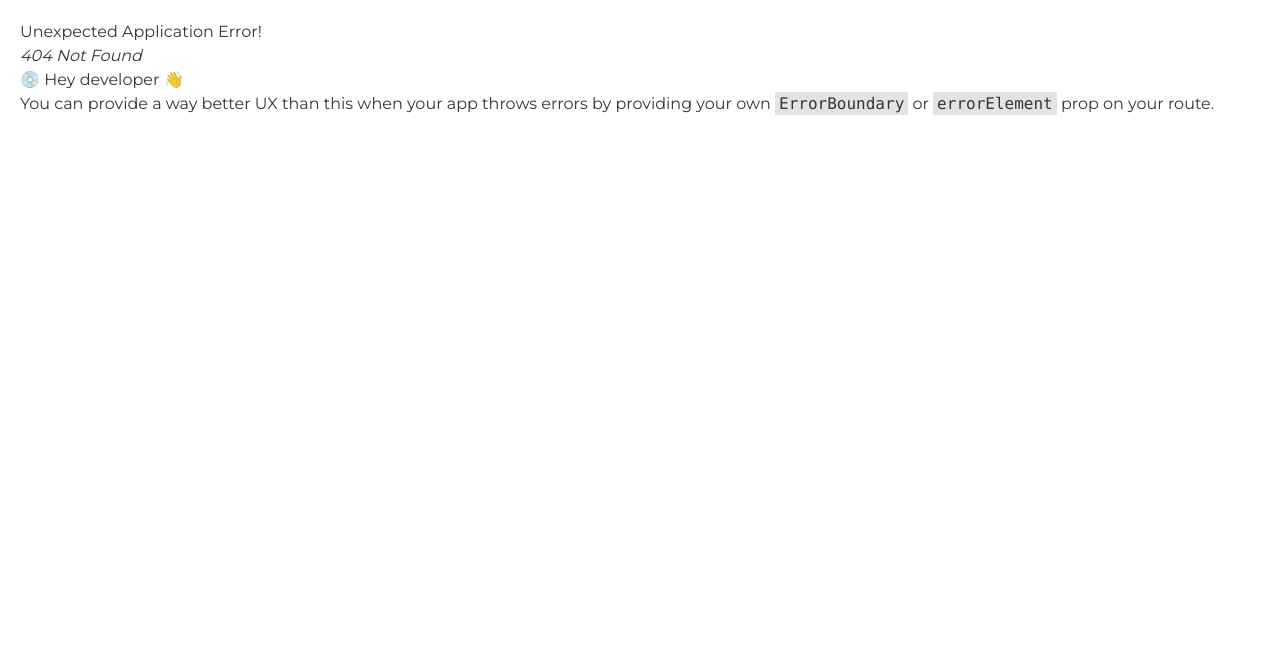
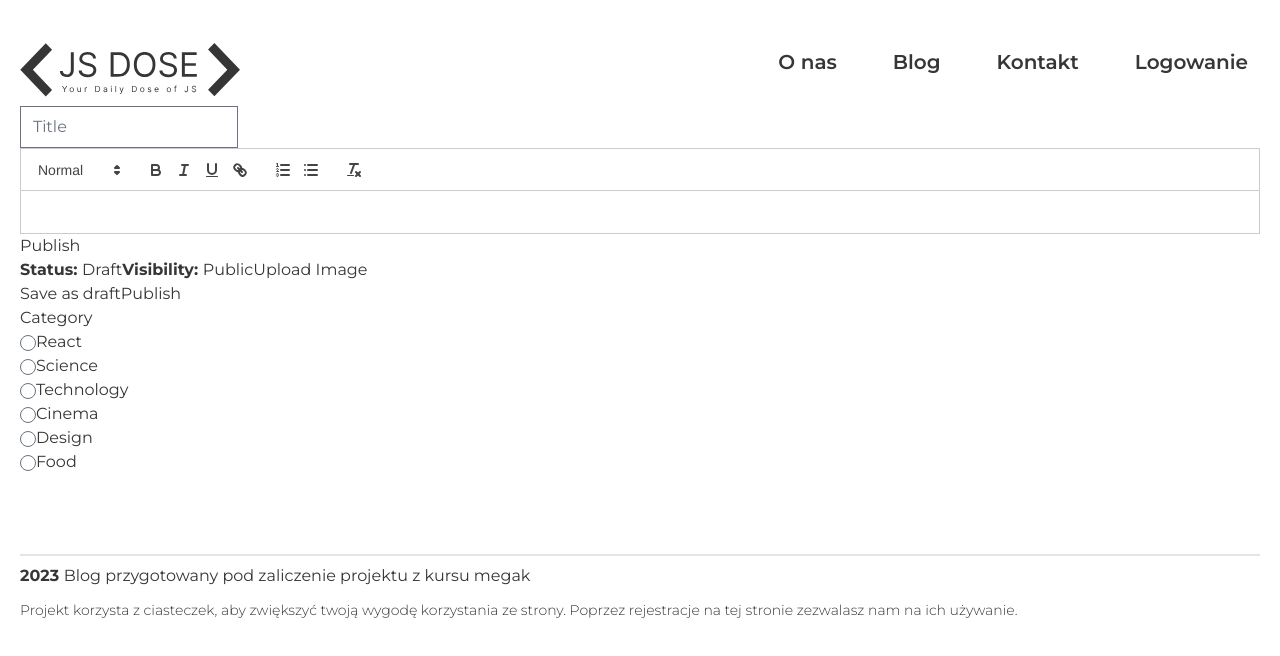
Before and after one commit to Muniox/blog-megak-front, a React (Vite) app: page /write in a window 1280 px wide. Before the commit this address had no page. Shown: the top 656 px of the page. Built offline with nearby package versions, Linux system fonts and the light colour scheme.

Commit message:
Added credentials to axios and Single page post.

```diff
--- a/package.json
+++ b/package.json
@@ -14,6 +14,7 @@
     "date-fns": "^2.29.3",
     "react": "^18.2.0",
     "react-dom": "^18.2.0",
+    "react-quill": "^2.0.0",
     "react-router-dom": "^6.9.0"
   },
   "devDependencies": {
--- a/src/App.tsx
+++ b/src/App.tsx
@@ -12,6 +12,7 @@ import { Register } from './pages/Register';
 import { About } from './pages/About';
 import { Contact } from './pages/Contact';
 import { Single } from './pages/Single';
+import { Write } from './pages/Write';
 
 const Layout = () => (
   <>
@@ -50,6 +51,10 @@ const router = createBrowserRouter([
         path: '/posts/:id',
         element: <Single />,
       },
+      {
+        path: '/write',
+        element: <Write />,
+      },
     ],
   },
 
--- a/src/context/authContext.tsx
+++ b/src/context/authContext.tsx
@@ -33,7 +33,9 @@ export const AuthContextProvider = ({ children }: AuthContextProviderProps) => {
 
   const contextValue: AuthContextProps = useMemo(() => {
     const login = async (inputs: User) => {
-      const res = await axios.post<SimpleEntityResponse>(`${import.meta.env.VITE_PATH}users/login`, inputs);
+      const res = await axios.post<SimpleEntityResponse>(`${import.meta.env.VITE_PATH}users/login`, inputs, {
+        withCredentials: true,
+      });
       setCurrentUser(res.data.userInfo);
     };
 
--- a/src/pages/About.tsx
+++ b/src/pages/About.tsx
@@ -2,6 +2,6 @@ import React from 'react';
 
 export const About = () => (
   <div className="mt-8 flex-grow flex flex-col items-center justify-center gap-10">
-    Strona w budowie!
+    Podstrona w budowie!
   </div>
 );
--- a/src/pages/Contact.tsx
+++ b/src/pages/Contact.tsx
@@ -2,6 +2,6 @@ import React from 'react';
 
 export const Contact = () => (
   <div className="mt-8 flex-grow flex flex-col items-center justify-center gap-10">
-    Strona w budowie!
+    Podstrona w budowie!
   </div>
 );
--- a/src/pages/Register.tsx
+++ b/src/pages/Register.tsx
@@ -97,6 +97,10 @@ export const Register = () => {
             Hasło
           </span>
         </label>
+        <p className="text-sm font-light">
+          * hasło powinno mieć długość 8 znaków oraz
+          składać się z jednej cyfry i znaku specjalnego
+        </p>
 
         <button
           type="submit"
@@ -109,10 +113,6 @@ export const Register = () => {
           <Link to="/login"> Logowanie</Link>
         </span>
       </form>
-      <p className="text-sm font-light">
-        * hasło powinno mieć długość 8 znaków oraz
-        składać się z jednej cyfry i znaku specjalnego
-      </p>
     </div>
   );
 };
--- a/src/pages/Single.tsx
+++ b/src/pages/Single.tsx
@@ -48,6 +48,7 @@ export const Single = () => {
     ? formatDistanceToNow(postDate, { addSuffix: true, locale: pl })
     : format(postDate, 'dd-MM-yyyy');
 
+  console.log(post.userId);
   return post ? (
     <div className="">
       <div className="">
@@ -72,7 +73,7 @@ export const Single = () => {
             ? currentUser.name === post.author && (
               <div className="">
                 <Link to="/write?edit=2" state={post}>
-                  <img src={Edit} alt="" />
+                  <img src={Edit} alt="Edit" />
                 </Link>
                 <button
                   type="button"
@@ -80,7 +81,7 @@ export const Single = () => {
                 >
                   <img
                     src={Delete}
-                    alt="delete post"
+                    alt="Delete"
                   />
                 </button>
               </div>
--- a/src/pages/Write.tsx
+++ b/src/pages/Write.tsx
@@ -1 +1,130 @@
-import React from 'react';
+import React, { useState } from 'react';
+import ReactQuill from 'react-quill';
+import 'react-quill/dist/quill.snow.css';
+import axios from 'axios';
+import { useLocation, useNavigate } from 'react-router-dom';
+import { format } from 'date-fns';
+
+export const Write = () => {
+  const { state } = useLocation();
+  console.log(useLocation());
+  const [value, setValue] = useState(state?.title || '');
+  const [title, setTitle] = useState(state?.desc || '');
+  const [file, setFile] = useState<string | Blob | null>(null);
+  const [category, setCat] = useState(state?.cat || '');
+  // inna metoda, zamiast w jednym inpucie zrobimy w kilku, Register jest przykladem jednego inputa
+
+  const navigate = useNavigate();
+
+  // eslint-disable-next-line consistent-return
+  const upload = async () => {
+    try {
+      const formData = new FormData();
+      if (file) {
+        formData.append('file', file);
+        const res = await axios.post(`${import.meta.env.VITE_PATH}api/upload`, formData, {
+          withCredentials: true,
+        });
+        return res.data;
+      }
+    } catch (err) {
+      console.log(err);
+    }
+  };
+
+  const handleSubmit = async (e: any) => {
+    e.preventDefault();
+    const imgUrl = await upload();
+
+    try {
+      // eslint-disable-next-line no-unused-expressions
+      state ? await axios.put(`${import.meta.env.VITE_PATH}posts/${state.id}`, {
+        title, desc: value, category, img: file ? imgUrl : '',
+      }, { withCredentials: true }) : await axios.post(`${import.meta.env.VITE_PATH}posts/`, {
+        title,
+        desc: value,
+        category,
+        img: file ? imgUrl : '',
+        date: format(Date.now(), 'yyyy-MM-dd HH:mm:ss'),
+      }, {
+        withCredentials: true,
+      });
+      navigate('/'); // powinno nawigować zamiast do głównej to do tego postu!
+    } catch (err) {
+      console.log(err);
+    }
+  };
+
+  return (
+    <div className="">
+      <div className="">
+        <input type="text" value={title} placeholder="Title" onChange={(e) => setTitle(e.target.value)} />
+        <div className="editorContainer">
+          <ReactQuill className="" theme="snow" value={value} onChange={setValue} />
+        </div>
+      </div>
+      <div className="">
+        <div className="">
+          <h1>Publish</h1>
+          <span>
+            <b>Status: </b>
+            {' '}
+            Draft
+          </span>
+          <span>
+            <b>Visibility: </b>
+            {' '}
+            Public
+          </span>
+          <label className="" htmlFor="file">
+            <input style={{ display: 'none' }} type="file" name="" id="file" onChange={(e) => setFile(e.target.files ? e.target.files[0] : null)} />
+            Upload Image
+          </label>
+          <div className="buttons">
+            <button type="button">Save as draft</button>
+            <button type="button" onClick={handleSubmit}>Publish</button>
+          </div>
+        </div>
+        <div className="item">
+          <h1>Category</h1>
+          <div className="">
+            <label htmlFor="react">
+              <input type="radio" checked={category === 'React'} name="react" value="React" id="react" onChange={(e) => setCat(e.target.value)} />
+              React
+            </label>
+          </div>
+          <div className="">
+            <label htmlFor="science">
+              <input type="radio" checked={category === 'science'} name="cat" value="science" id="science" onChange={(e) => setCat(e.target.value)} />
+              Science
+            </label>
+          </div>
+          <div className="">
+            <label htmlFor="technology">
+              <input type="radio" checked={category === 'technology'} name="cat" value="technology" id="technology" onChange={(e) => setCat(e.target.value)} />
+              Technology
+            </label>
+          </div>
+          <div className="">
+            <label htmlFor="cinema">
+              <input type="radio" checked={category === 'cinema'} name="cat" value="cinema" id="cinema" onChange={(e) => setCat(e.target.value)} />
+              Cinema
+            </label>
+          </div>
+          <div className="">
+            <label htmlFor="design">
+              <input type="radio" checked={category === 'design'} name="cat" value="design" id="design" onChange={(e) => setCat(e.target.value)} />
+              Design
+            </label>
+          </div>
+          <div className="">
+            <label htmlFor="food">
+              <input type="radio" checked={category === 'food'} name="cat" value="food" id="food" onChange={(e) => setCat(e.target.value)} />
+              Food
+            </label>
+          </div>
+        </div>
+      </div>
+    </div>
+  );
+};
```
Also changed, not shown: 1 other file (tests, documents, lock files or other folders).
